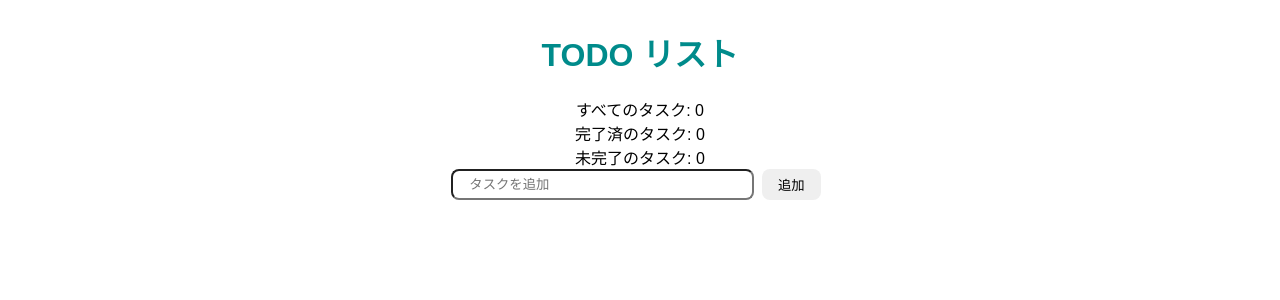
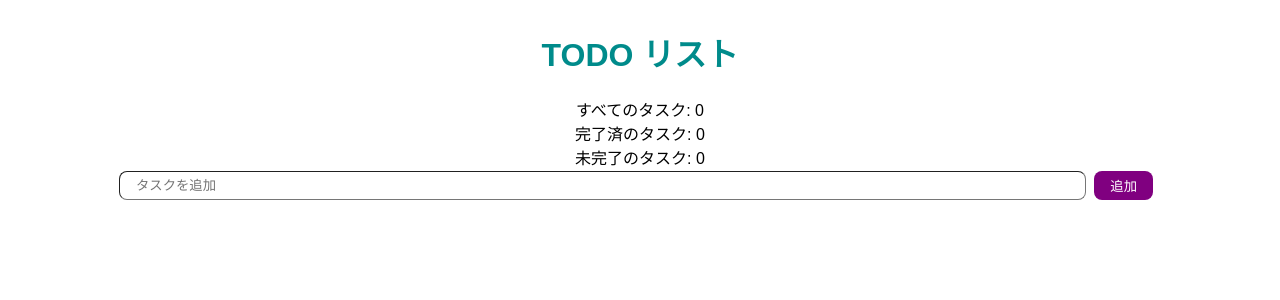
Before and after one commit to umedanaoyuki/hc_practice, a React (Vite) app in the folder react_todo_list/: page / in a window 1280 px wide. Shown: the top 300 px of the page. Built offline with nearby package versions, Linux system fonts and the light colour scheme.

Commit message:
上部のスタイル修正

```diff
--- a/react_todo_list/src/components/InputTodo.tsx
+++ b/react_todo_list/src/components/InputTodo.tsx
@@ -10,7 +10,9 @@ export const InputTodo = ({ todoText, onChange, onClick }: InputTodoType) => {
         value={todoText}
         onChange={onChange}
       />
-      <button onClick={onClick}>追加</button>
+      <button className="add-button" onClick={onClick}>
+        追加
+      </button>
     </div>
   );
 };
--- a/react_todo_list/src/components/InputTodoStyle.css
+++ b/react_todo_list/src/components/InputTodoStyle.css
@@ -3,8 +3,16 @@
   justify-content: center;
   width: 100%;
   font-size: 16px;
+  margin-top: 2px;
 }
 
 .input-area {
-  width: 20em;
+  width: 70em;
+  border-width: 1px;
 }
+
+.add-button {
+  color: white;
+  background-color: purple;
+  border-color: black;
+}
```
